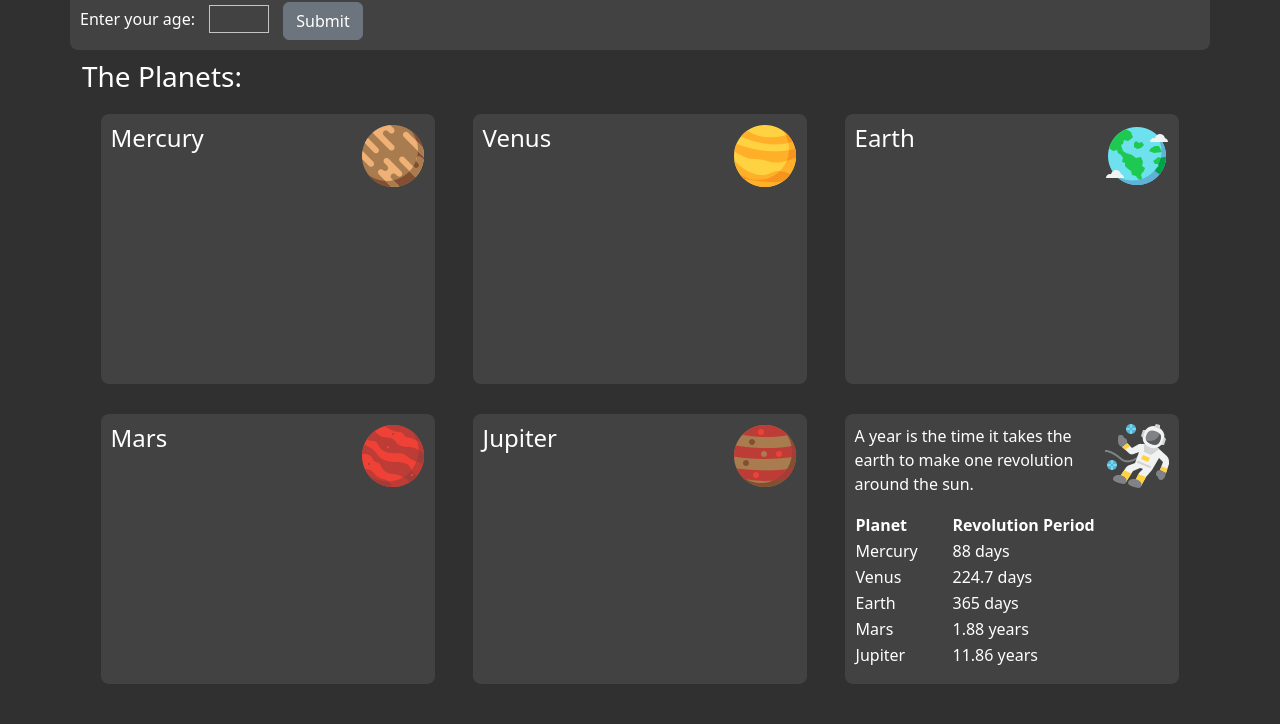
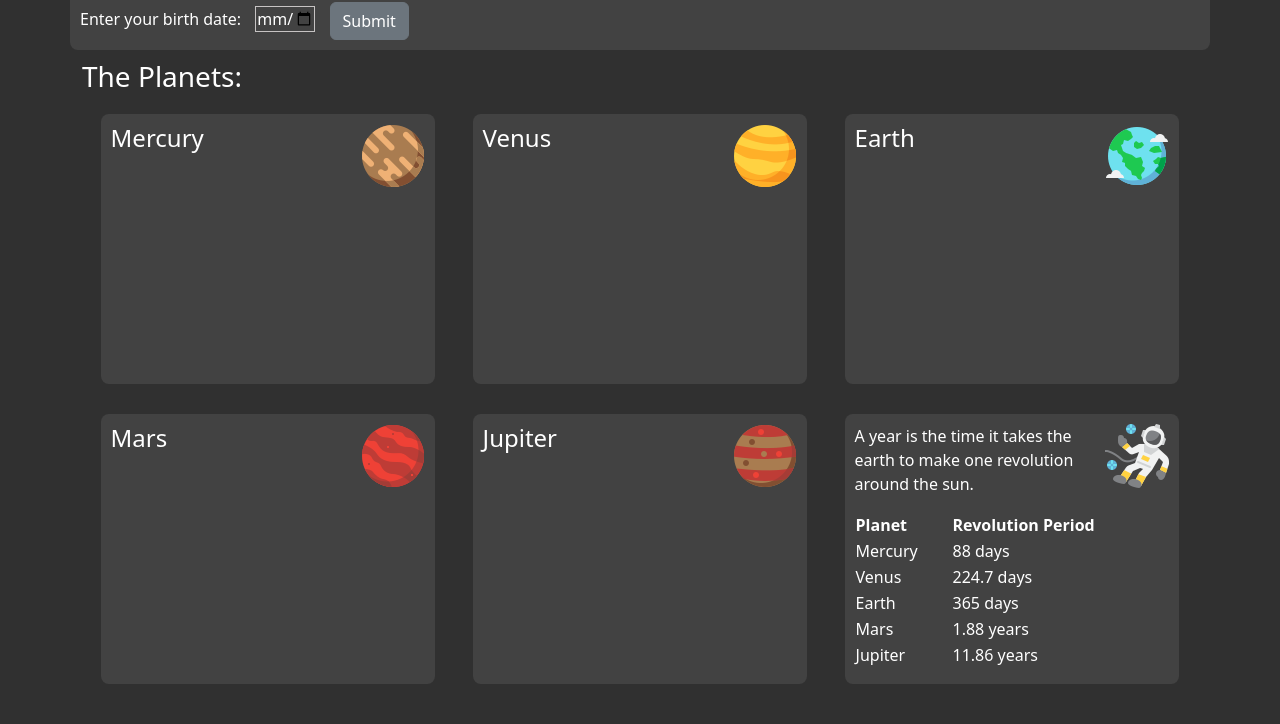
Before and after one commit to jfpalchak/galactic-age-calculator, a website built with webpack: page src/index.html in a window 1280 px wide. Shown: the part 76-800 px from the top of the page. Built offline with nearby package versions, Linux system fonts and the light colour scheme.

Commit message:
Update input to type='date' instead of 'number'.

```diff
--- a/src/index.html
+++ b/src/index.html
@@ -13,8 +13,8 @@
 
   <div id="form-div" class="form container">
     <form id="user-age-input">
-      <label for="age">Enter your age:</label>
-      <input type="number" name="user-age" id="user-age">
+      <label for="age">Enter your birth date:</label>
+      <input type="date" name="user-age" id="user-age">
       <button class="btn btn-secondary" type="submit">Submit</button>
     </form>
   </div>
```
